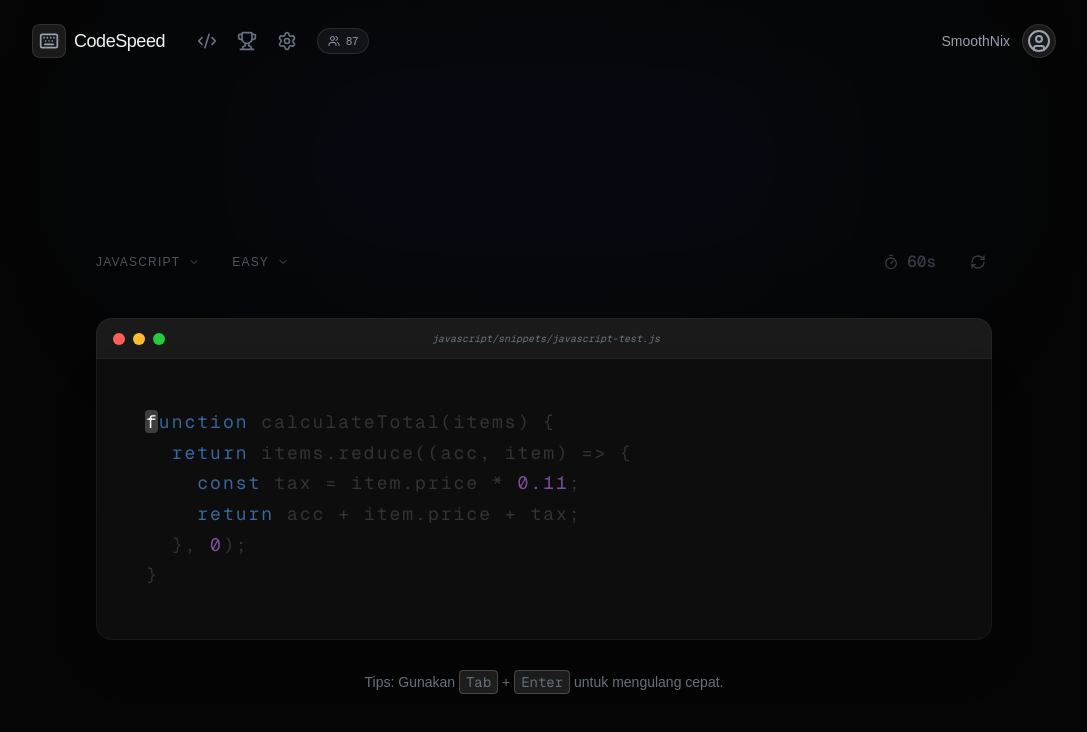
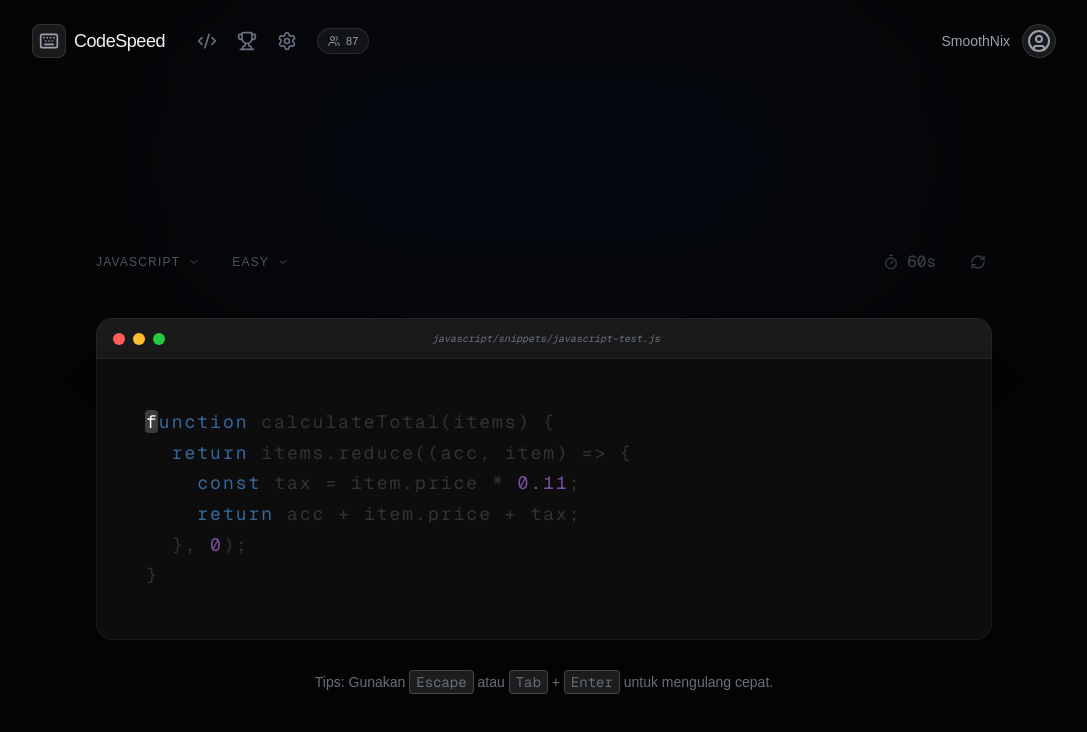
Before and after one commit to awakdeni/typing-test, a Next.js app: page / in a window 1280 px wide. Shown: the top 732 px of the page, without its empty margins (96-1183 px from the left). Built offline with nearby package versions, Linux system fonts and the light colour scheme.

Commit message:
docs: memperbarui teks tips dengan informasi shortcut Escape

```diff
--- a/src/components/TypingTest.tsx
+++ b/src/components/TypingTest.tsx
@@ -155,7 +155,7 @@ export const TypingTest = () => {
       />
 
       <div className="text-center text-gray-500 text-sm">
-        <p>Tips: Gunakan <kbd className="bg-white/10 px-1.5 py-0.5 rounded border border-white/20">Tab</kbd> + <kbd className="bg-white/10 px-1.5 py-0.5 rounded border border-white/20">Enter</kbd> untuk mengulang cepat.</p>
+        <p>Tips: Gunakan <kbd className="bg-white/10 px-1.5 py-0.5 rounded border border-white/20">Escape</kbd> atau <kbd className="bg-white/10 px-1.5 py-0.5 rounded border border-white/20">Tab</kbd> + <kbd className="bg-white/10 px-1.5 py-0.5 rounded border border-white/20">Enter</kbd> untuk mengulang cepat.</p>
       </div>
     </div>
   );
```
